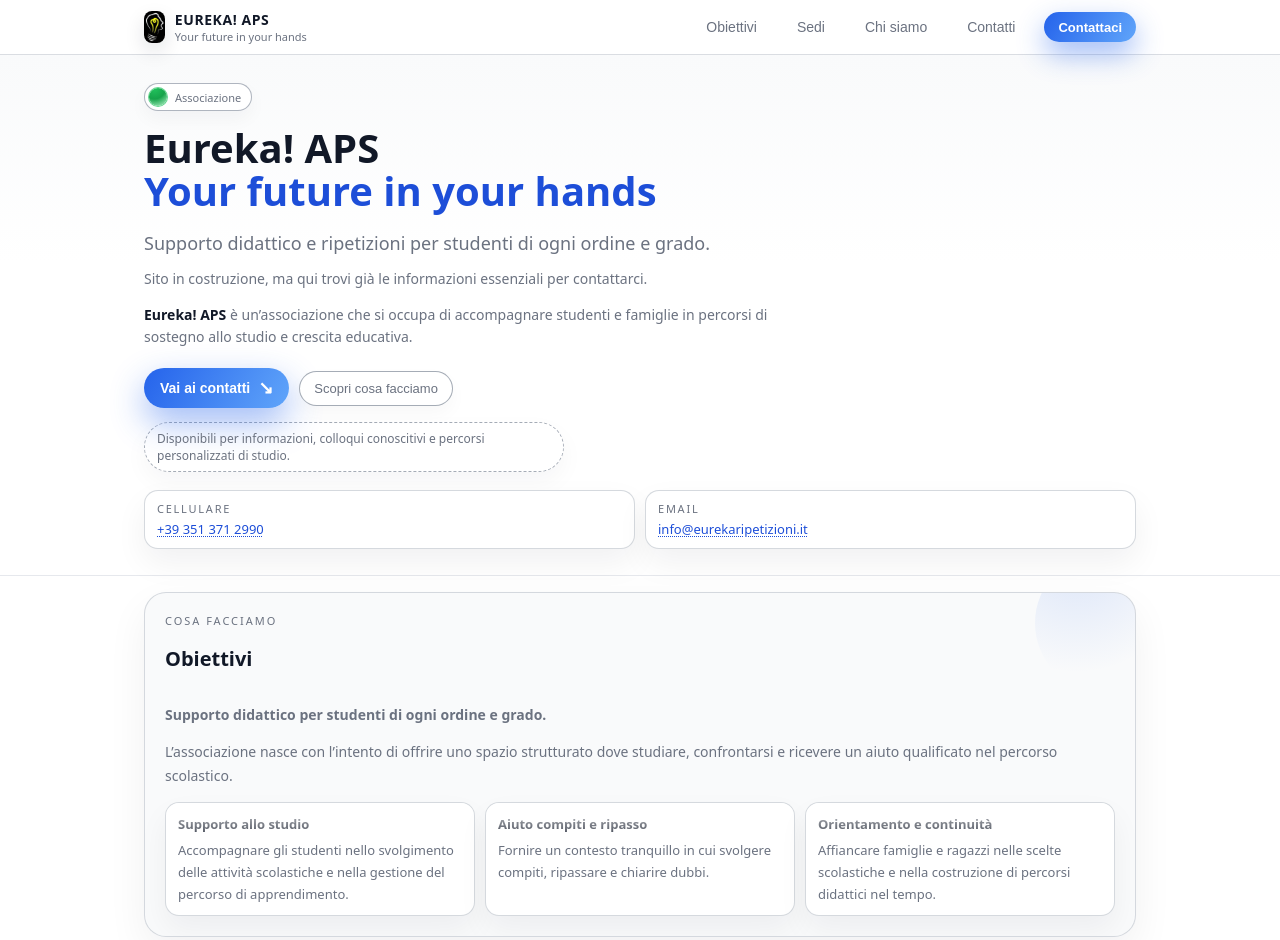
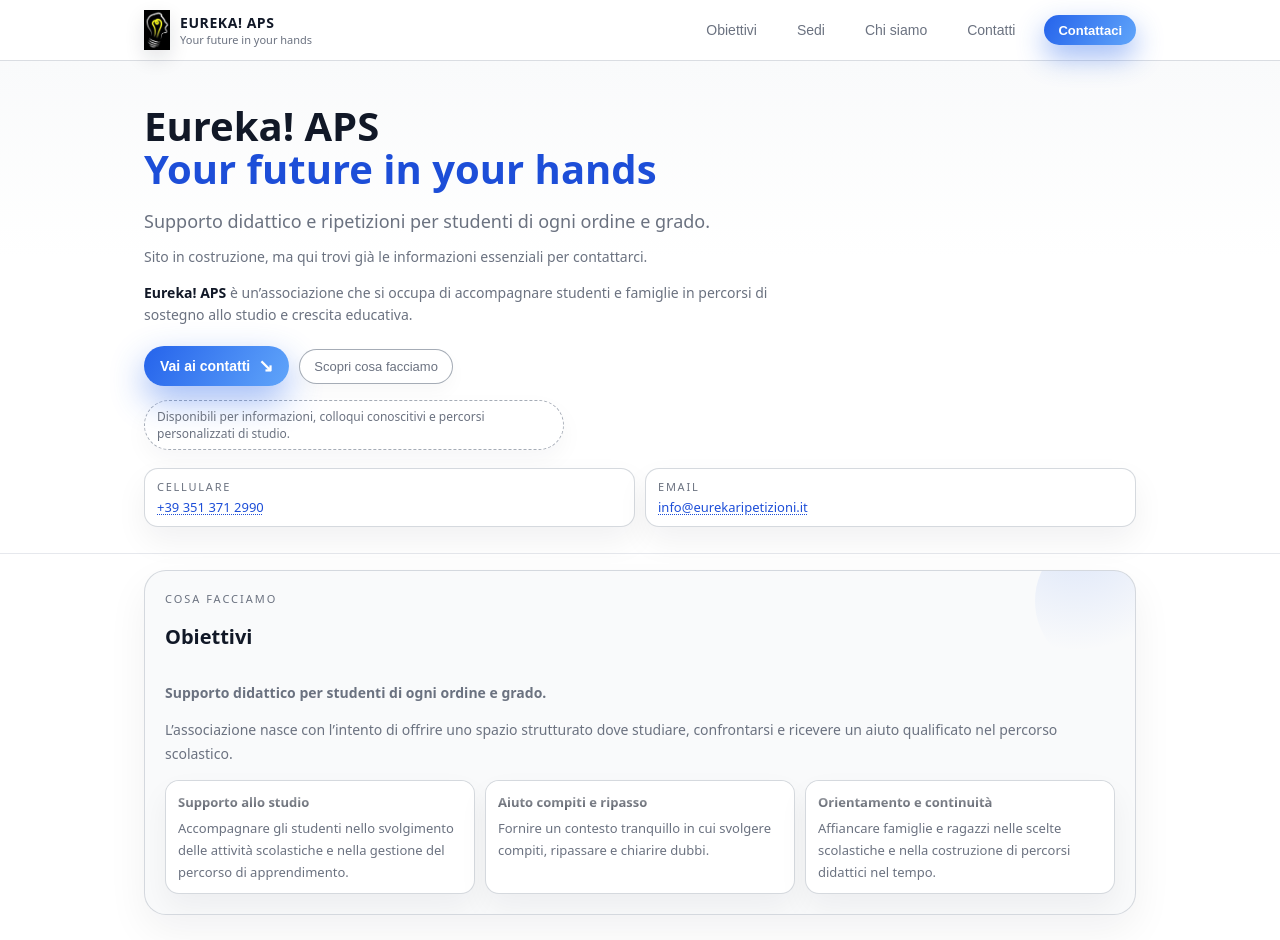
Before and after one commit to eurekaripetizioni/eurekaripetizioni.it, a plain HTML site: page index.html in a window 1280 px wide. Shown: the top 940 px of the page. Drawn offline with Linux system fonts and the light colour scheme.

Commit message:
Update index.html

```diff
--- a/index.html
+++ b/index.html
@@ -75,9 +75,9 @@
         }
 
         .logo-img {
-            height: 32px;
+            height: 40px;
             width: auto;
-            border-radius: 8px;
+            border-radius: 0;
             box-shadow: 0 8px 20px rgba(15, 23, 42, 0.12);
         }
 
@@ -765,10 +765,6 @@
         <div class="hero-wrapper">
             <section class="hero" id="top">
                 <div>
-                    <div class="hero-badge">
-                        <div class="hero-badge-dot"></div>
-                        Associazione
-                    </div>
                     <h1 class="hero-title">
                         Eureka! APS<br>
                         <span>Your future in your hands</span>
```
